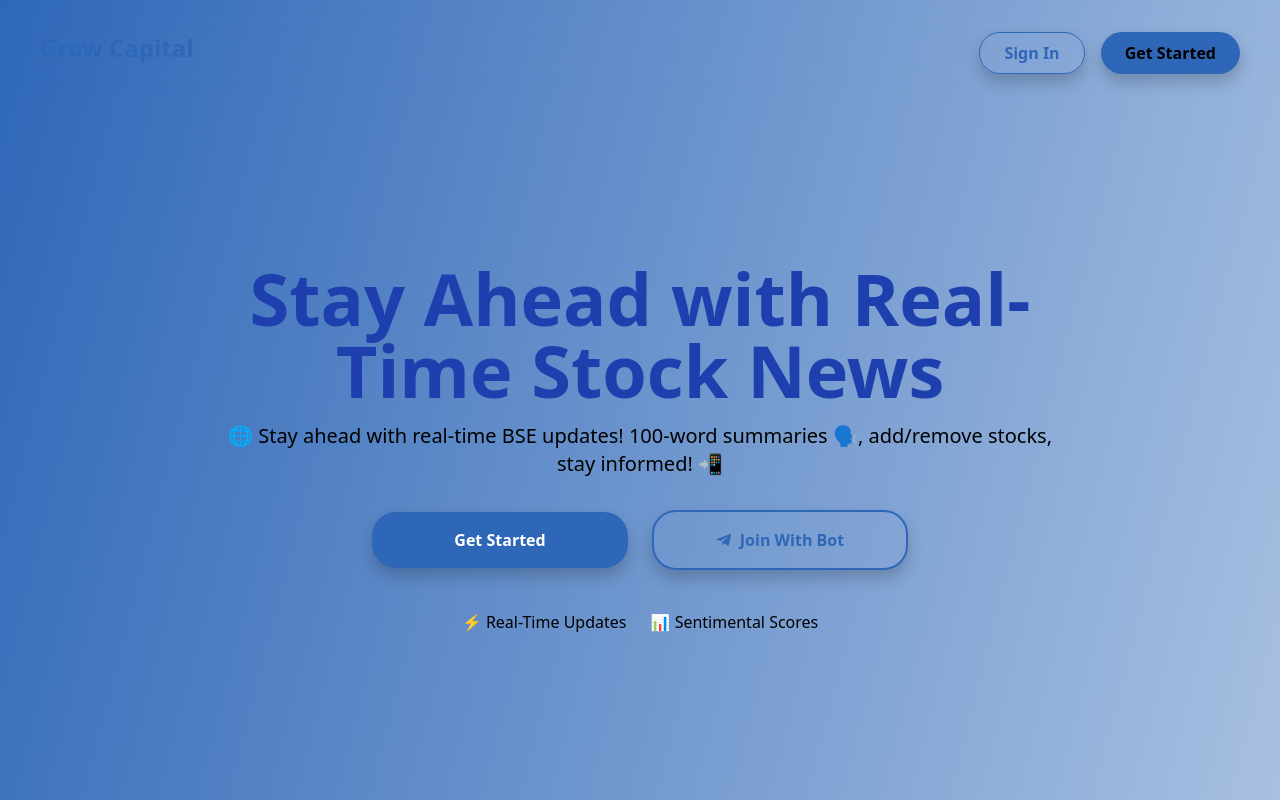
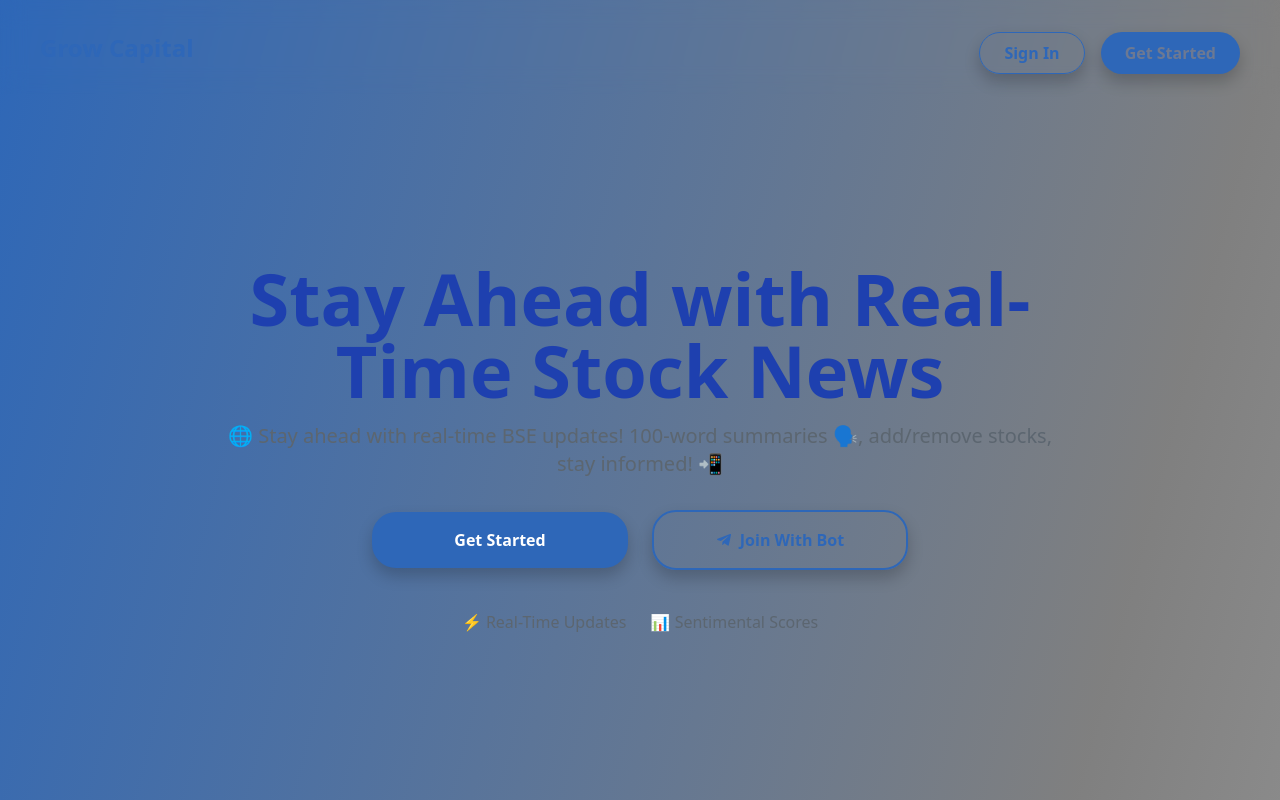
Before and after one commit to gouravkargwal/growcapitalfrontend, a Next.js app: page / in a window 1280 px wide. Shown: the top 800 px of the page. Built offline with nearby package versions, Linux system fonts and the light colour scheme; no server answers.

Commit message:
fix: pallet

```diff
--- a/tailwind.config.ts
+++ b/tailwind.config.ts
@@ -29,6 +29,7 @@ const config: Config = {
           900: "hsl(215, 60%, 10%)", // Darkest
         },
         secondary: {
+          DEFAULT: "hsl(170, 60%, 45%)",
           50: "hsl(170, 60%, 95%)", // Light Teal
           100: "hsl(170, 60%, 85%)",
           200: "hsl(170, 60%, 75%)",
@@ -41,6 +42,7 @@ const config: Config = {
           900: "hsl(170, 60%, 10%)", // Darkest
         },
         tertiary: {
+          DEFAULT: "hsl(345, 75%, 45%)",
           50: "hsl(345, 75%, 95%)", // Light Coral
           100: "hsl(345, 75%, 85%)",
           200: "hsl(345, 75%, 75%)",
@@ -53,6 +55,7 @@ const config: Config = {
           900: "hsl(345, 75%, 10%)", // Darkest
         },
         neutral: {
+          DEFAULT: "hsl(0, 0%, 50%)",
           50: "hsl(0, 0%, 98%)", // Light Gray
           100: "hsl(0, 0%, 90%)",
           200: "hsl(0, 0%, 80%)",
@@ -65,6 +68,7 @@ const config: Config = {
           900: "hsl(0, 0%, 10%)", // Darkest
         },
         textPrimary: {
+          DEFAULT: "hsl(220, 15%, 50%)",
           50: "hsl(220, 15%, 98%)", // Almost White
           100: "hsl(220, 15%, 90%)",
           200: "hsl(220, 15%, 80%)",
@@ -77,6 +81,7 @@ const config: Config = {
           900: "hsl(220, 15%, 10%)", // Darkest
         },
         textSecondary: {
+          DEFAULT: "hsl(210, 10%, 40%)",
           50: "hsl(210, 10%, 96%)", // Off White
           100: "hsl(210, 10%, 88%)",
           200: "hsl(210, 10%, 76%)",
@@ -89,6 +94,7 @@ const config: Config = {
           900: "hsl(210, 10%, 10%)", // Darker
         },
         background: {
+          DEFAULT: "hsl(0, 0%, 75%)",
           50: "hsl(0, 0%, 99%)", // Almost White
           100: "hsl(0, 0%, 95%)",
           200: "hsl(0, 0%, 90%)",
@@ -101,6 +107,7 @@ const config: Config = {
           900: "hsl(0, 0%, 35%)", // Darker Background
         },
         coral: {
+          DEFAULT: "hsl(5, 75%, 45%)",
           50: "hsl(5, 75%, 95%)", // Light Coral
           100: "hsl(5, 75%, 85%)",
           200: "hsl(5, 75%, 75%)",
@@ -113,6 +120,7 @@ const config: Config = {
           900: "hsl(5, 75%, 10%)", // Darkest Coral
         },
         accent: {
+          DEFAULT: "hsl(160, 65%, 45%)",
           50: "hsl(160, 65%, 95%)", // Light Accent
           100: "hsl(160, 65%, 85%)",
           200: "hsl(160, 65%, 75%)",
```
